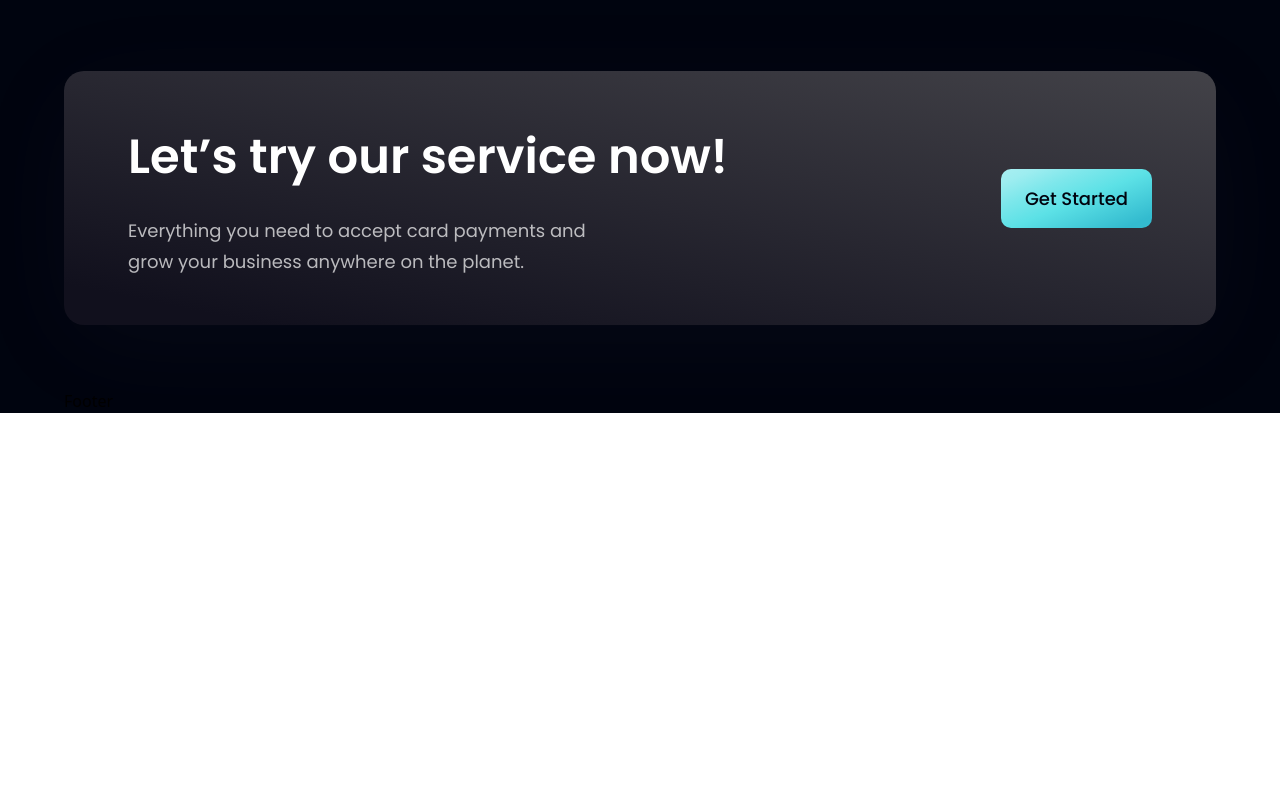
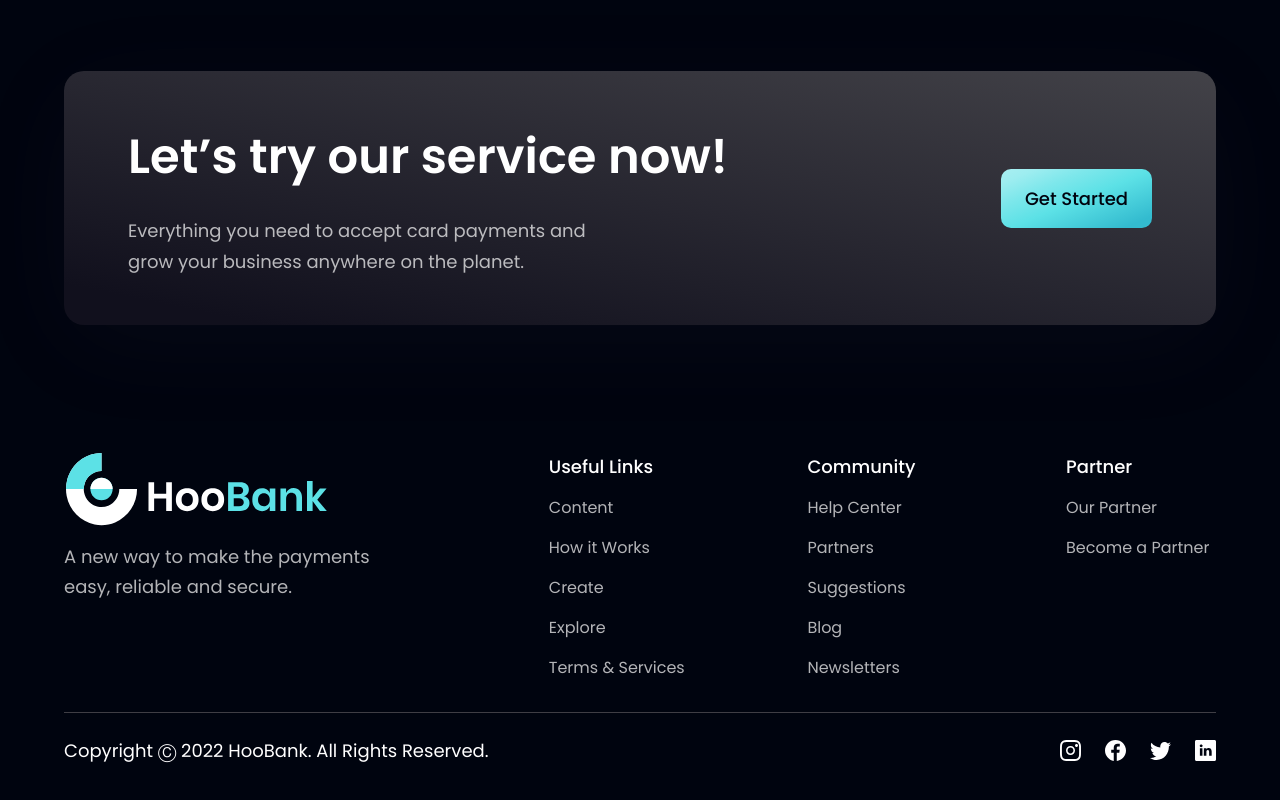
Before and after one commit to nelsonchege/bank_website, a React (Vite) app: page / in a window 1280 px wide. Shown: the part 4093-4893 px from the top of the page. Before the commit the page ends 4506 px from the top, so only its background shows below. Built offline with nearby package versions, Linux system fonts and the light colour scheme.

Commit message:
feat: impliment footer

```diff
--- a/src/components/Footer.jsx
+++ b/src/components/Footer.jsx
@@ -1,7 +1,64 @@
-import React from 'react'
+import styles from "../style";
+import { logo } from "../assets";
+import { footerLinks, socialMedia } from "../constants";
 
 export default function Footer() {
   return (
-    <div>Footer</div>
+  <section className={`${styles.flexCenter} ${styles.paddingY} flex-col`}>
+    <div className={`${styles.flexStart} md:flex-row flex-col mb-8 w-full`}>
+      <div className="flex-[1] flex flex-col justify-start mr-10">
+        <img
+          src={logo}
+          alt="hoobank"
+          className="w-[266px] h-[72.14px] object-contain"
+        />
+        <p className={`${styles.paragraph} mt-4 max-w-[312px]`}>
+          A new way to make the payments easy, reliable and secure.
+        </p>
+      </div>
+
+      <div className="flex-[1.5] w-full flex flex-row justify-between flex-wrap md:mt-0 mt-10">
+        {footerLinks.map((footerlink) => (
+          <div key={footerlink.title} className={`flex flex-col ss:my-0 my-4 min-w-[150px]`}>
+            <h4 className="font-poppins font-medium text-[18px] leading-[27px] text-white">
+              {footerlink.title}
+            </h4>
+            <ul className="list-none mt-4">
+              {footerlink.links.map((link, index) => (
+                <li
+                  key={link.name}
+                  className={`font-poppins font-normal text-[16px] leading-[24px] text-dimWhite hover:text-secondary cursor-pointer ${
+                    index !== footerlink.links.length - 1 ? "mb-4" : "mb-0"
+                  }`}
+                >
+                  {link.name}
+                </li>
+              ))}
+            </ul>
+          </div>
+        ))}
+      </div>
+    </div>
+
+    <div className="w-full flex justify-between items-center md:flex-row flex-col pt-6 border-t-[1px] border-t-[#3F3E45]">
+      <p className="font-poppins font-normal text-center text-[18px] leading-[27px] text-white">
+        Copyright Ⓒ 2022 HooBank. All Rights Reserved.
+      </p>
+
+      <div className="flex flex-row md:mt-0 mt-6">
+        {socialMedia.map((social, index) => (
+          <img
+            key={social.id}
+            src={social.icon}
+            alt={social.id}
+            className={`w-[21px] h-[21px] object-contain cursor-pointer ${
+              index !== socialMedia.length - 1 ? "mr-6" : "mr-0"
+            }`}
+            onClick={() => window.open(social.link)}
+          />
+        ))}
+      </div>
+    </div>
+  </section>
   )
 }
```
